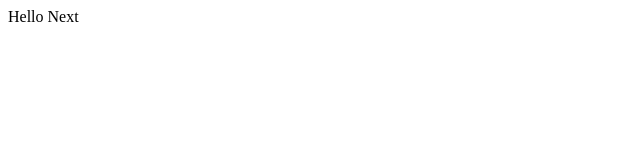
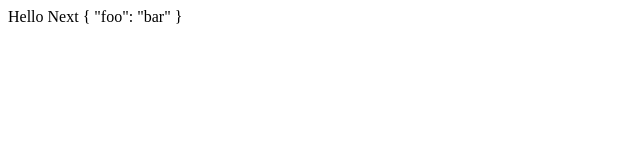
Before and after one commit to parkoon/resume-kit, a Next.js app: page / in a window 1280 px wide. Shown: the top 160 px of the page, without its empty margins (0-640 px from the left). Built offline with nearby package versions, Linux system fonts and the light colour scheme.

Commit message:
chore: sample read json
getStaticProps 실행되는 시점이 Node 이기 때문에 fs 와 path 모듈을 사용할 수 있다.

```diff
--- /dev/null
+++ b/db/sample.json
@@ -0,0 +1,3 @@
+{
+  "foo": "bar"
+}
--- a/pages/index.tsx
+++ b/pages/index.tsx
@@ -1,13 +1,22 @@
 import React from 'react'
+import path from 'path'
+import fs from 'fs'
 
 function Home(props: any) {
-  return <div>{props.message}</div>
+  return (
+    <div>
+      {props.message} {props.json}
+    </div>
+  )
 }
 
 export async function getStaticProps(context: any) {
+  const jsonPath = path.join(process.cwd(), '/db/sample.json')
+  const jsonData = fs.readFileSync(jsonPath, 'utf-8')
   return {
     props: {
       message: `Hello Next`,
+      json: jsonData,
     },
   }
 }
```
